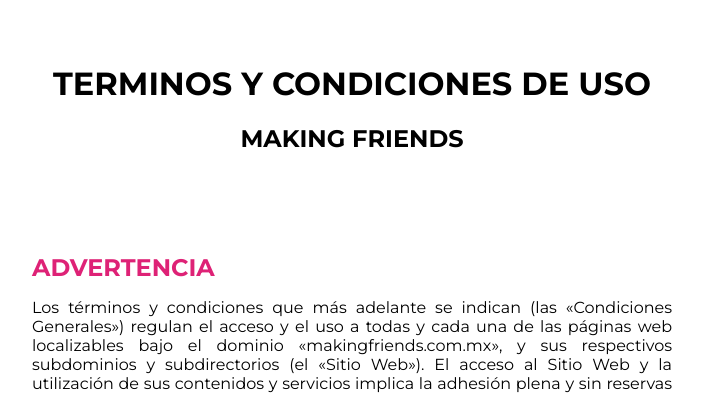
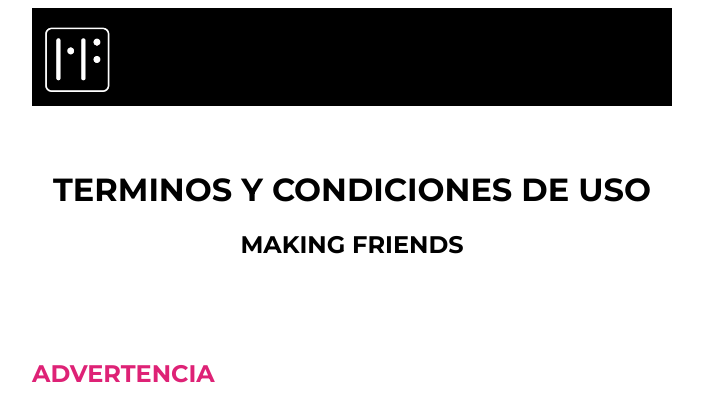
Before and after one commit to nejicadena/Django-Plataforma, a Django app: page /terminosycondiciones in a window 1280 px wide. Shown: the top 394 px of the page, without its empty margins (288-991 px from the left). Run offline with Django 3.2, Linux system fonts and the light colour scheme.

Commit message:
actualizacion 23-02-2021

```diff
--- a/core/static/core/css/tyc.css
+++ b/core/static/core/css/tyc.css
@@ -3,6 +3,15 @@ body{
 	font-family: montserrat;
 	margin-left: 20rem;
 	margin-right: 20rem;
+}
+
+header {
+	background: #1a1d25;
+	padding: 10px 0;
+	background-color: #000000;
+}
+header .logo {
+	max-width: 90px;
 }
 
 .titulo{
--- a/core/templates/core/base.html
+++ b/core/templates/core/base.html
@@ -199,3 +199,4 @@
 
 
 </body>
+</html>
--- a/core/templates/core/tyC.html
+++ b/core/templates/core/tyC.html
@@ -6,6 +6,14 @@
   <link rel="stylesheet" href="{% static 'core/css/tyc.css' %}">
   <link rel='stylesheet' href='https://fonts.googleapis.com/css?family=Montserrat:400,700'>
 </head>
+
+<header>
+	<div class="container">
+		<a class="site-logo" href="{% url 'home'%}">
+			<img src="{% static '/core/img/Logo B1.png' %}" class="logo"/></div>
+	  	</a>
+</header>
+
 <body>
 
 <div class="titulo">
```
